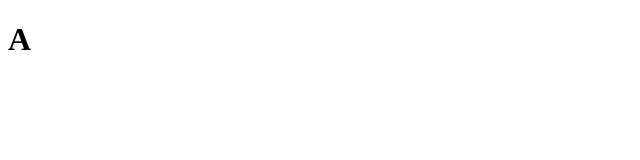
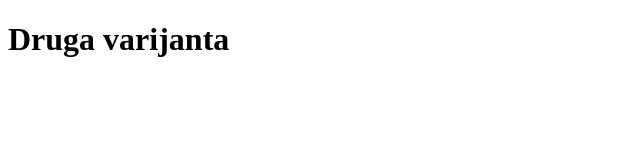
Before and after one commit to ssopar/My-first-repo, a plain HTML site: page index.html in a window 1280 px wide. Shown: the whole page, without its empty margins (0-640 px from the left). Drawn offline with Linux system fonts and the light colour scheme.

Commit message:
Changed header

```diff
--- a/index.html
+++ b/index.html
@@ -6,7 +6,7 @@
 <head>
 
 	<header>
-		<h1>A</h1>
+		<h1>Druga varijanta</h1>
 	</header>
 
 </head>
```
